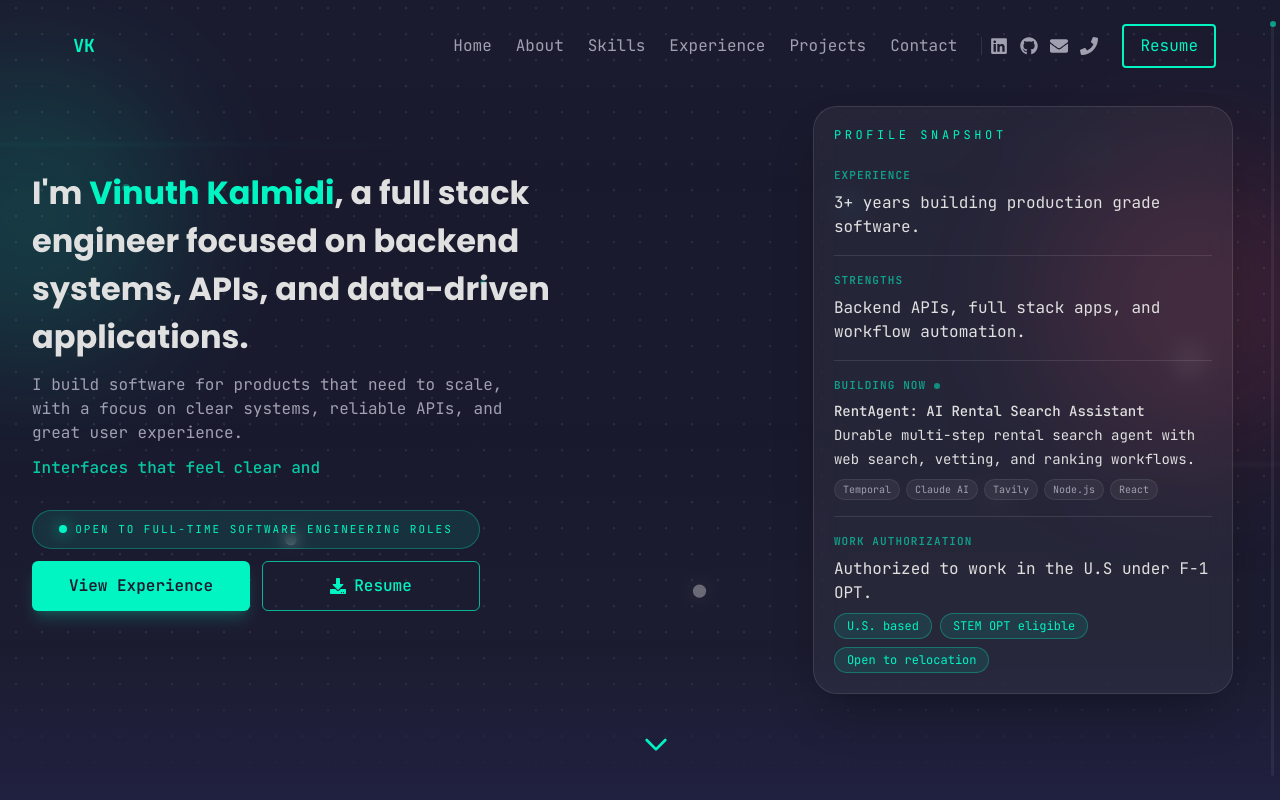
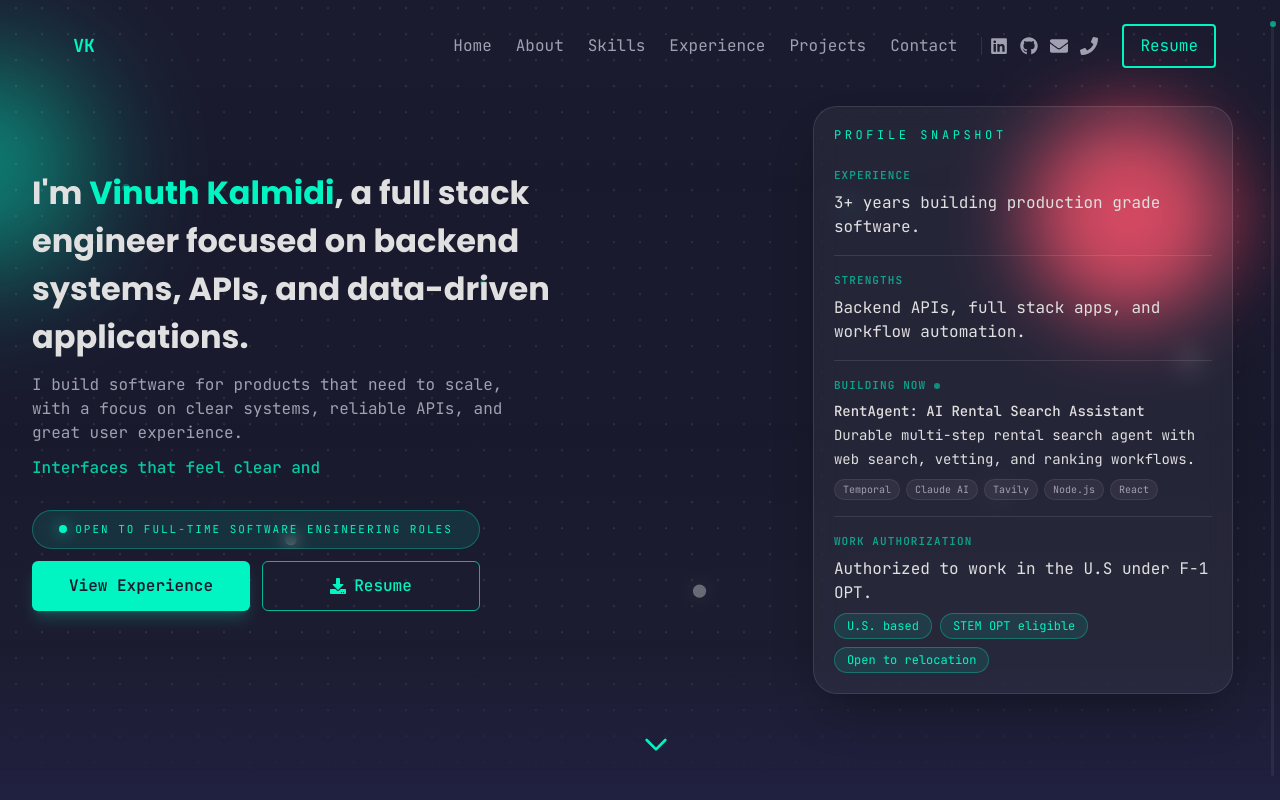
Before and after one commit to vinuthBabu01/portfolio-new, a React (Vite) app: page / in a window 1280 px wide. Shown: the top 800 px of the page. Built offline with nearby package versions, Linux system fonts and the light colour scheme.

Commit message:
feat: updated animations

```diff
--- a/src/components/Hero.jsx
+++ b/src/components/Hero.jsx
@@ -22,25 +22,13 @@ const Hero = () => {
       <div className="absolute inset-0">
         <Motion.div
           aria-hidden="true"
-          className="absolute left-[-18%] top-[18%] h-px w-[42rem] rotate-[10deg] bg-gradient-to-r from-transparent via-accent-1/80 to-transparent blur-[2px]"
-          animate={{ x: [0, 80, 10, 0], opacity: [0.18, 0.7, 0.28, 0.18] }}
-          transition={{ duration: 8, repeat: Infinity, ease: 'easeInOut' }}
-        />
-        <Motion.div
-          aria-hidden="true"
-          className="absolute right-[-16%] top-[58%] h-px w-[36rem] rotate-[-14deg] bg-gradient-to-r from-transparent via-white/70 to-transparent blur-[2px]"
-          animate={{ x: [0, -70, -10, 0], opacity: [0.14, 0.5, 0.22, 0.14] }}
-          transition={{ duration: 9, repeat: Infinity, ease: 'easeInOut', delay: 0.8 }}
-        />
-        <Motion.div
-          aria-hidden="true"
-          className="absolute left-[-10%] top-20 h-72 w-72 rounded-full bg-accent-1/15 blur-3xl"
+          className="absolute left-[-10%] top-20 h-48 w-48 rounded-full bg-accent-1/60 blur-3xl"
           animate={{ x: [0, 18, -10, 0], y: [0, -14, 10, 0], scale: [1, 1.05, 0.98, 1] }}
           transition={{ duration: 16, repeat: Infinity, ease: 'easeInOut' }}
         />
         <Motion.div
           aria-hidden="true"
-          className="absolute right-[-8%] top-32 h-80 w-80 rounded-full bg-accent-2/15 blur-3xl"
+          className="absolute right-[2%] top-24 h-52 w-52 rounded-full bg-accent-2/90 blur-2xl"
           animate={{ x: [0, -22, 10, 0], y: [0, 16, -12, 0], scale: [1, 0.97, 1.04, 1] }}
           transition={{ duration: 18, repeat: Infinity, ease: 'easeInOut' }}
         />
```
